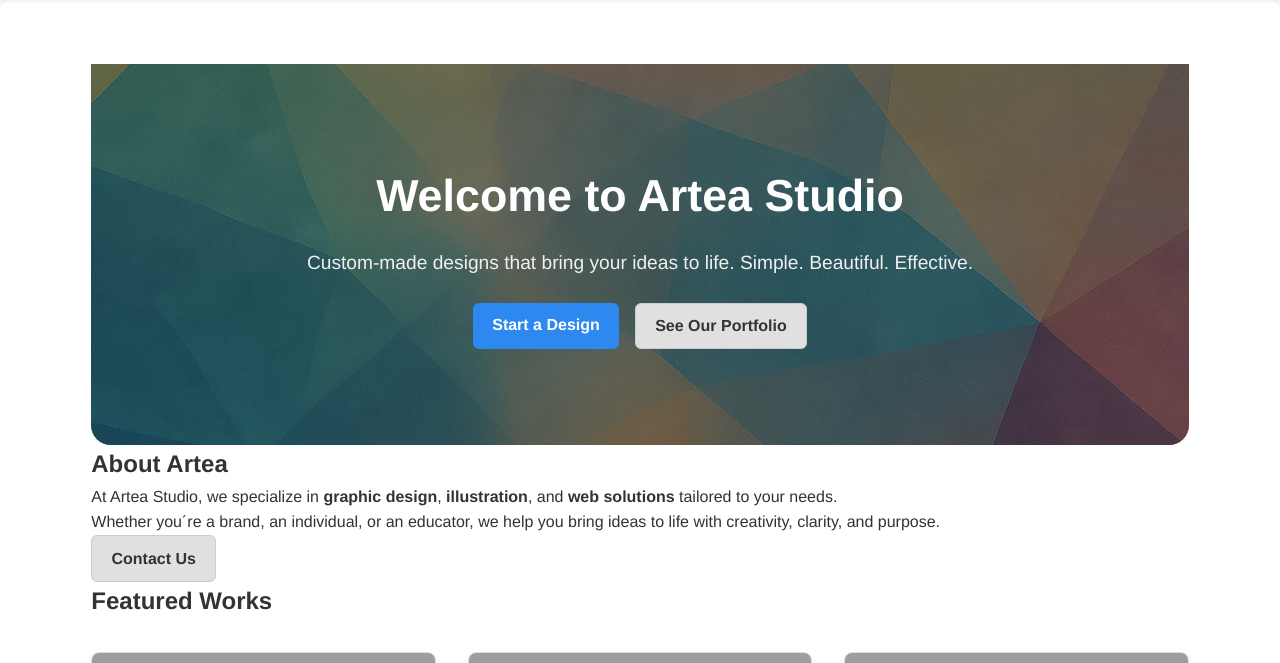
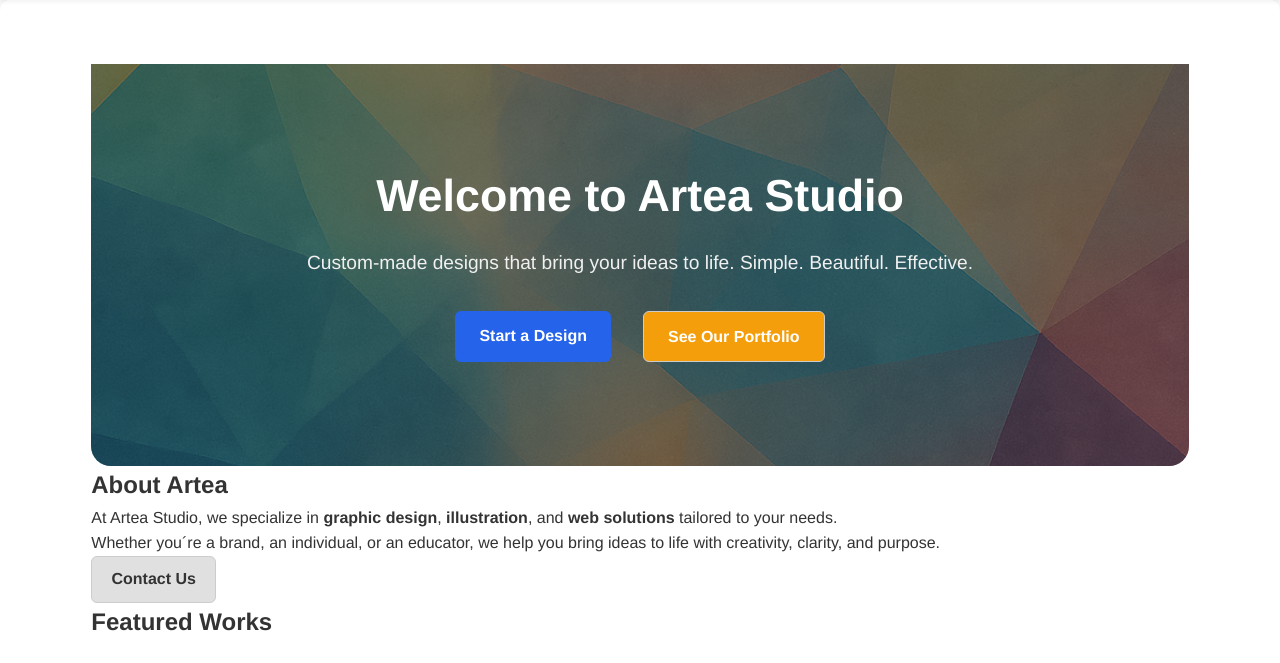
Before and after one commit to creanorcode/project_5, a Django app: page / in a window 1280 px wide. Shown: the part 97-760 px from the top of the page. Run offline with Django 4.2, Linux system fonts and the light colour scheme; grey boxes are pictures that could not be loaded.

Commit message:
Improve CTA button colors and contrast in hero section for better accessibility and visual hierarchy

```diff
--- a/static/css/style.css
+++ b/static/css/style.css
@@ -64,6 +64,65 @@ a:hover {
   align-items: center;
 }
 
+/* === Buttons Styling (Site) === */
+.btn,
+.checkout-form .checkout-btn,
+.order-btn,
+button,
+input[type='submit'] {
+  background-color: #2d89ef;
+  color: #fff;
+  padding: 0.6rem 1.2rem;
+  border: none;
+  border-radius: 6px;
+  cursor: pointer;
+  font-weight: bold;
+  transition: background-color 0.2s ease, color 0.2s ease;
+  text-align: center;
+  display: inline-block;
+  text-decoration: none;
+}
+
+.btn:hover,
+.checkout-form .checkout-btn:hover,
+.order-btn:hover,
+button:hover,
+input[type='submit']:hover {
+  background-color: #f9d342;
+  color: #333;
+}
+
+button:focus,
+.btn:focus,
+input[type='submit']:focus {
+  outline: 3px solid #f49a4c;
+  outline-offset: 2px;
+}
+
+/* === Primary btn style === */
+.btn-primary {
+  background-color: #2d89ef;
+  color: #fff;
+}
+
+.btn-primary:hover {
+  background-color: #1b6cd8;
+  color: #fff;
+}
+
+/* === Secondary btn style === */
+.btn-secondary {
+  background-color: #e0e0e0;
+  color: #333;
+  border: 1px solid #ccc;
+}
+
+.btn-secondary:hover {
+  background-color: #d4d4d4;
+  color: #000;
+  border-color: #bbb;
+}
+
 /* === Hero section === */
 .hero {
   background: url('/static/images/hero-bg2.png');
@@ -112,6 +171,36 @@ a:hover {
   gap: 1rem;
   justify-content: center;
   margin-top: 1rem;
+}
+
+.hero .btn {
+  background-color: #dd4c4f;
+  color: #ffffff;
+  padding: 0.75rem 1.5rem;
+  border-radius: 6px;
+  text-decoration: none;
+  font-weight: bold;
+  margin: 0.5rem;
+  transition: background-color 0.2s ease-in-out;
+}
+
+.hero .btn:hover {
+  background-color: #bd393b;
+}
+
+.hero .btn-primary {
+  background-color: #2563eb;
+}
+
+.hero .btn-primary:hover {
+  background-color: #1d4ed8;
+}
+
+.hero .btn-secondary {
+  background-color: #f59e0b;
+}
+.hero .btn-secondary:hover {
+  background-color: #d97706;
 }
 
 /* === Navigation (Toggle Manu) styling === */
@@ -300,65 +389,6 @@ a:hover {
   width: 90%;
   max-width: 800px;
   margin: 0 auto;
-}
-
-/* === Buttons Styling (Site) === */
-.btn,
-.checkout-form .checkout-btn,
-.order-btn,
-button,
-input[type='submit'] {
-  background-color: #2d89ef;
-  color: #fff;
-  padding: 0.6rem 1.2rem;
-  border: none;
-  border-radius: 6px;
-  cursor: pointer;
-  font-weight: bold;
-  transition: background-color 0.2s ease, color 0.2s ease;
-  text-align: center;
-  display: inline-block;
-  text-decoration: none;
-}
-
-.btn:hover,
-.checkout-form .checkout-btn:hover,
-.order-btn:hover,
-button:hover,
-input[type='submit']:hover {
-  background-color: #f9d342;
-  color: #333;
-}
-
-button:focus,
-.btn:focus,
-input[type='submit']:focus {
-  outline: 3px solid #f49a4c;
-  outline-offset: 2px;
-}
-
-/* === Primary btn style === */
-.btn-primary {
-  background-color: #2d89ef;
-  color: #fff;
-}
-
-.btn-primary:hover {
-  background-color: #1b6cd8;
-  color: #fff;
-}
-
-/* === Secondary btn style === */
-.btn-secondary {
-  background-color: #e0e0e0;
-  color: #333;
-  border: 1px solid #ccc;
-}
-
-.btn-secondary:hover {
-  background-color: #d4d4d4;
-  color: #000;
-  border-color: #bbb;
 }
 
 /* === Messages (Django Messages) - Div-based modern style === */
```
